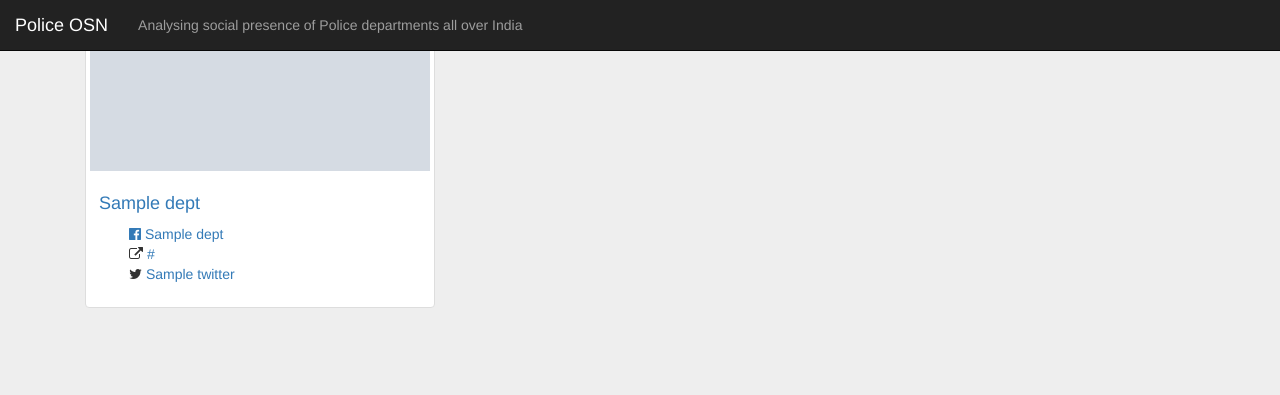
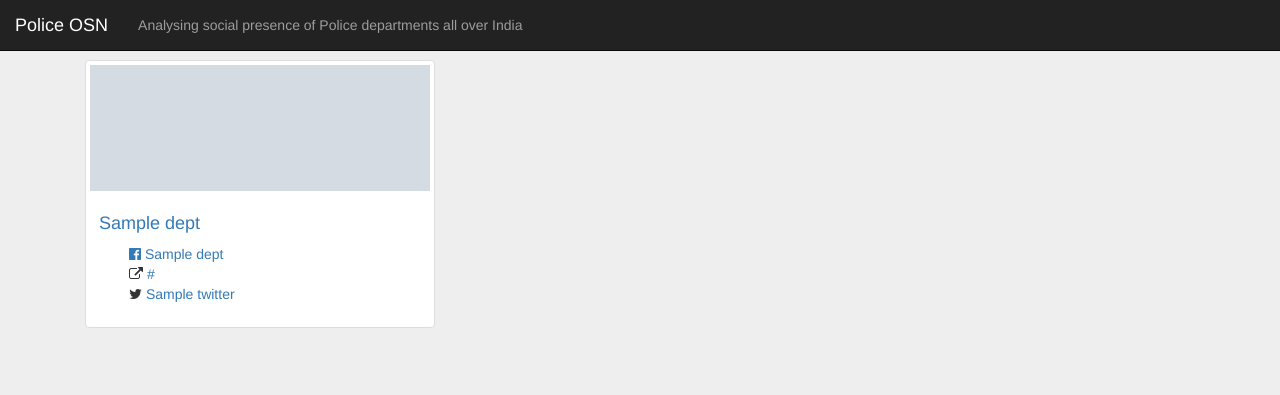
Before and after one commit to vedantswain/PoliceOSMDashboard, a Django app: template police_dashboard/tool/templates/tool/index.html in a window 1280 px wide. Shown: the top 395 px of the page. Run offline with Django 3.2, Linux system fonts and the light colour scheme; the template is opened without the code that fills it: most values are stand-ins (such as "Sample title", 1, 10 or a date in 2020); grey boxes marked "Sample" are stand-in pictures; parts of the project's set-up code (start-up, migrations or seed data) failed here and were passed over; some libraries are stand-ins or nearby versions.

Commit message:
minor changes along with server push

```diff
--- a/police_dashboard/tool/templates/tool/index.html
+++ b/police_dashboard/tool/templates/tool/index.html
@@ -17,7 +17,7 @@
 	    </div>
 	</div>
 	</nav>
-	<div class="jumbotron">
+	<div class="jumbotron" style="margin-top:20px">
 		<div class="container">
          	<div class="tab-content">
         		<div id="home" class="tab-pane fade in active">
```
